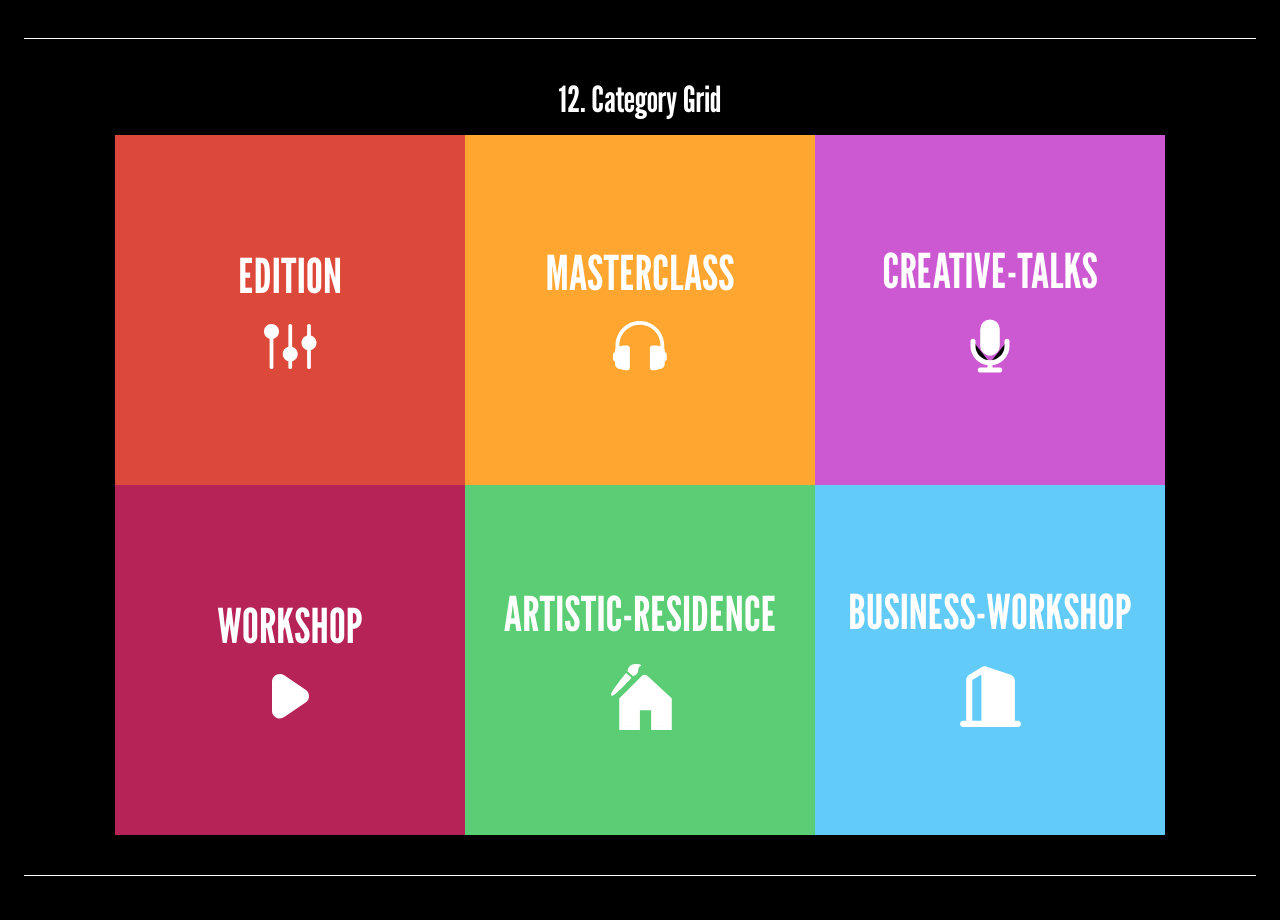
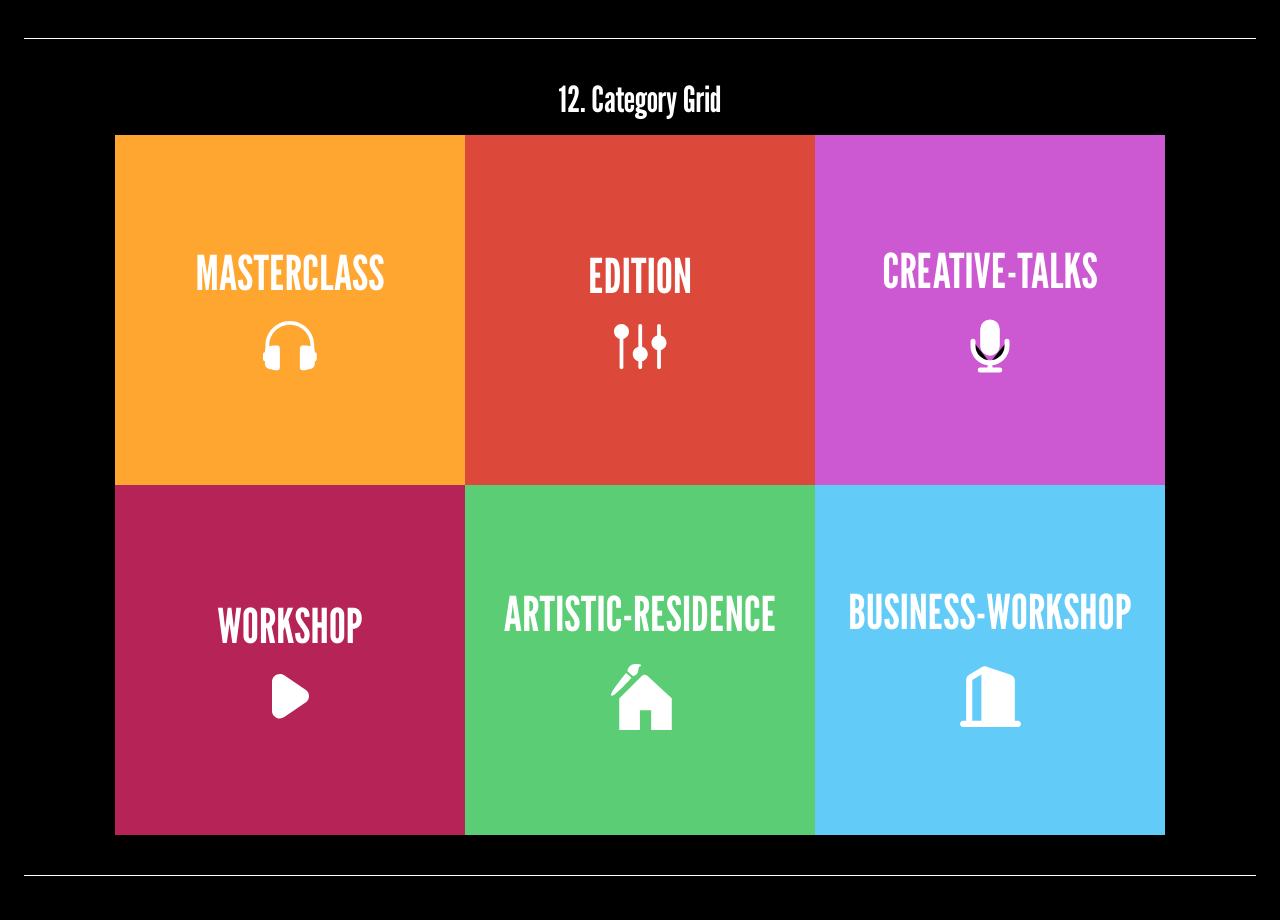
Before and after one commit to cdm-mps/creativestudio, a Next.js app in the folder fe/: page /en/design-system in a window 1280 px wide. Shown: the part 6820-7740 px from the top of the page. Built offline with nearby package versions, Linux system fonts and the light colour scheme.

Commit message:
feat: update to use categories const

```diff
--- a/fe/app/components/CategoryBar/CategoryBarList.tsx
+++ b/fe/app/components/CategoryBar/CategoryBarList.tsx
@@ -1,5 +1,5 @@
 import CategoryBarElement from "@components/CategoryBar/CatergoryBarElement";
-import { Categories, Category } from "@model/Category";
+import { categories, Category } from "@model/Category";
 import { useLocale } from "next-intl";
 import Link from "next/link";
 import React from "react";
@@ -10,7 +10,7 @@ const CategoryBarList = () => {
 
   return (
     <div className="w-full flex flex-col gap-2 md:gap-6">
-      {Categories.map((category, i) => {
+      {categories.map((category, i) => {
         return (
           <Link
             className={`${
--- a/fe/app/components/CategoryElement/CategoryElement.tsx
+++ b/fe/app/components/CategoryElement/CategoryElement.tsx
@@ -14,6 +14,7 @@ const CategoryElement = ({
   const [showDescription, setShowDescription] = useState<boolean>(false);
 
   const isDeactivated = isDisabled && !showDescription;
+  const hasDescription = showDescription && description;
 
   return (
     <div className={clsx("relative", showDescription && "z-50")}>
@@ -38,7 +39,7 @@ const CategoryElement = ({
             clsx("max-md:h-6", isDeactivated && "opacity-50")
           )}
         </div>
-        {showDescription && description && (
+        {hasDescription && (
           <div className="flex flex-col justify-center items-center md:gap-6">
             <p className="text-center text-sm text-white line-clamp-4">
               {description}
--- a/fe/app/components/CategoryGrid/CategoryGrid.tsx
+++ b/fe/app/components/CategoryGrid/CategoryGrid.tsx
@@ -1,14 +1,14 @@
 "use client";
 
 import CategoryElement from "@/app/components/CategoryElement/CategoryElement";
-import { useEffect, useState } from "react";
+import { useState } from "react";
+import { categories } from "@model/Category";
 
 const CategoryGrid = () => {
+  const rows = categories.slice(0, 3);
+  const cols = categories.slice(3, 6);
   const [hasEnteredGrid, setHasEnteredGrid] = useState<boolean>(false);
 
-  useEffect(() => {
-    console.log({ hasEnteredGrid });
-  }, [hasEnteredGrid]);
   return (
     <div
       className="flex-col"
@@ -16,38 +16,22 @@ const CategoryGrid = () => {
       onMouseLeave={() => setHasEnteredGrid(false)}
     >
       <div className="flex">
+        {rows.map((category) => (
           <CategoryElement
-          category="edition"
+            category={category}
             isDisabled={hasEnteredGrid}
-          description="This is a fake text bruh. This is a fake text bruh. This is a fake text bruh. This is a fake text bruh. This is a fake text bruh. This is a fake text bruh. This is a fake text bruh. This is a fake text bruh. This is a fake text bruh. This is a fake text bruh. This is a fake text bruh. This is a fake text bruh. This is a fake text bruh. This is a fake text bruh. This is a fake text bruh."
+            description="Lorem ipsum dolor sit amet, consectetur adipiscing elit, sed do eiusmod tempor incididunt ut labore et dolore magna aliqua.Lorem ipsum dolor sit amet."
           />
-        <CategoryElement
-          category="masterclass"
-          isDisabled={hasEnteredGrid}
-          description="This is a fake text bruh. This is a fake text bruh."
-        />
-        <CategoryElement
-          category="creative-talks"
-          isDisabled={hasEnteredGrid}
-          description="This is a fake text bruh. This is a fake text bruh."
-        />
+        ))}
       </div>
       <div className="flex">
+        {cols.map((category) => (
           <CategoryElement
-          category="workshop"
+            category={category}
             isDisabled={hasEnteredGrid}
-          description="This is a fake text bruh. This is a fake text bruh."
+            description="Lorem ipsum dolor sit amet, consectetur adipiscing elit, sed do eiusmod tempor incididunt ut labore et dolore magna aliqua.Lorem ipsum dolor sit amet."
           />
-        <CategoryElement
-          category="artistic-residence"
-          isDisabled={hasEnteredGrid}
-          description="This is a fake text bruh. This is a fake text bruh."
-        />
-        <CategoryElement
-          category="business-workshop"
-          isDisabled={hasEnteredGrid}
-          description="This is a fake text bruh. This is a fake text bruh."
-        />
+        ))}
       </div>
     </div>
   );
--- a/fe/app/model/Category.ts
+++ b/fe/app/model/Category.ts
@@ -6,7 +6,7 @@ export type Category =
   | "artistic-residence"
   | "business-workshop";
 
-export const Categories: Category[] = [
+export const categories: Category[] = [
   "masterclass",
   "edition",
   "creative-talks",
```
Lines whose indentation alone changed are shown as unchanged.
